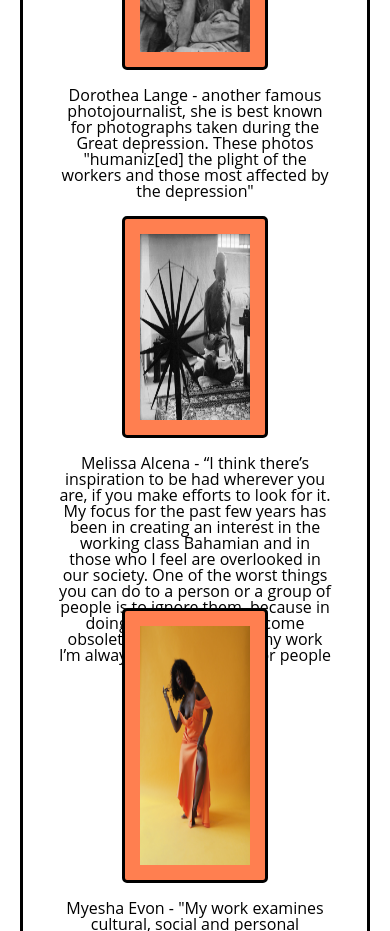
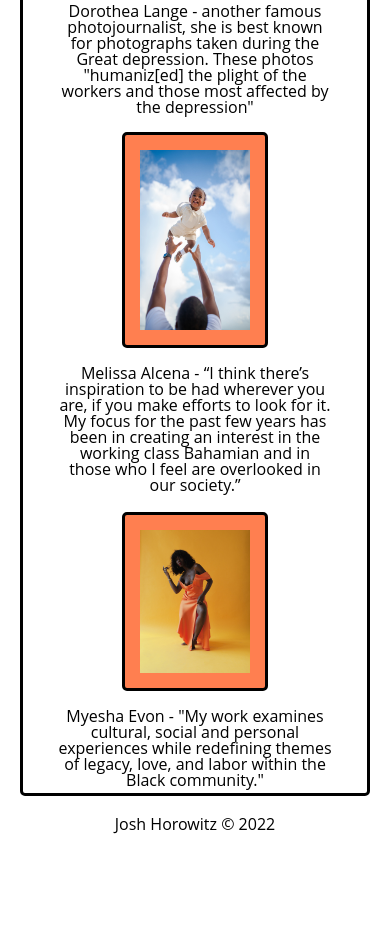
Before and after one commit to josh-horowitz/portfolio-mobile-view, a plain HTML site: page history.html in a window 390 px wide. Shown: the part 1069-2000 px from the top of the page. After the commit the page ends 1934 px from the top, so only its background shows below. Drawn offline with Linux system fonts and the light colour scheme.

Commit message:
Updated CSS and HTML pages for mobile view

```diff
--- a/history.html
+++ b/history.html
@@ -39,7 +39,7 @@
 	<main id='main'>
 		<div class="gallery">
 			<figure>
-				<img src="images/history/melissa_alcena_luca.jpg" alt="A man playing with a baby"/>
+				<img src="images/history/mbourke_white_ghandi.jpg" alt="A portrait of Ghandi just before his assassination"/>
 				<figcaption>Margaret Bourke-White - an iconic photojournalist for LIFE magazine, she took the last picture of Ghandi prior to his assassination.</figcaption>
 			</figure>
 			<figure>
@@ -51,12 +51,12 @@
 				<figcaption>Dorothea Lange - another famous photojournalist, she is best known for photographs taken during the Great depression. These photos "humaniz[ed] the plight of the workers and those most affected by the depression"</figcaption>
 			</figure>
 			<figure>
-				<img src="images/history/mbourke_white_ghandi.jpg" alt="A portrait of Ghandi just before his assassination" />
-				<figcaption>Melissa Alcena - “I think there’s inspiration to be had wherever you are, if you make efforts to look for it. My focus for the past few years has been in creating an interest in the working class Bahamian and in those who I feel are overlooked in our society. One of the worst things you can do to a person or a group of people is to ignore them, because in doing so they almost become obsolete—so throughout my work I’m always exploring ways for people to be seen.”</figcaption>
+				<img src="images/history/melissa_alcena_luca.jpg" alt="A man playing with a baby" />
+				<figcaption>Melissa Alcena - “I think there’s inspiration to be had wherever you are, if you make efforts to look for it. My focus for the past few years has been in creating an interest in the working class Bahamian and in those who I feel are overlooked in our society.”</figcaption>
 			</figure>
 			<figure>
 				<img src="images/history/myeshaevon_nanamoves_2020_.jpg" alt="A portrait of a black woman"/>
-				<figcaption>Myesha Evon - "My work examines cultural, social and personal experiences while redefining themes of legacy, love, and labor within the Black community. My practice borrows from visual traditions ranging from photographic to figurative portraiture, photo documentation, and editorial conception. I’m visually inspired by the materiality of black culture and its expression as seen through music, fashion, and family history. It is important to tell stories of my community, which has been historically left out of the conversation."</figcaption>
+				<figcaption>Myesha Evon - "My work examines cultural, social and personal experiences while redefining themes of legacy, love, and labor within the Black community."</figcaption>
 			</figure>
 		</div>
 
--- a/styles.css
+++ b/styles.css
@@ -13,10 +13,20 @@ h1 {
     font-size: 1.5rem;
 }
 
+header {
+    display: flex;
+    flex-direction: column;
+    align-items: center;
+}
+
 nav{
     display: flex;
-    justify-content: center;
     margin-bottom: 5vh;
+    text-align: center;
+}
+
+nav ul {
+    padding: 5px;
 }
 
 nav li{
@@ -62,8 +72,8 @@ img {
     border-radius: 5px;
     padding: 15px;
     background-color: coral;
-    height: 30%;
-    width: 30%;
+    height: 50%;
+    width: 40%;
     overflow:scroll;
 }
 
@@ -91,7 +101,7 @@ img:hover {
 }
 
 figure{
-    max-width: 50%;
+    max-width: 80%;
     margin: 10px;
     text-align: center;
 }
@@ -104,10 +114,6 @@ figure > img {
     border-radius: 5px;
     padding: 15px;
     background-color: coral;
-    height: 40%;
-    width: 80%;
-   /* overflow:scroll;*/
-   object-fit: contain;
 }
 
 .text {
```
Also changed, not shown: museum.html (+4 -1 lines), sports.html (+5 -0 lines), travel.html (+4 -1 lines).
